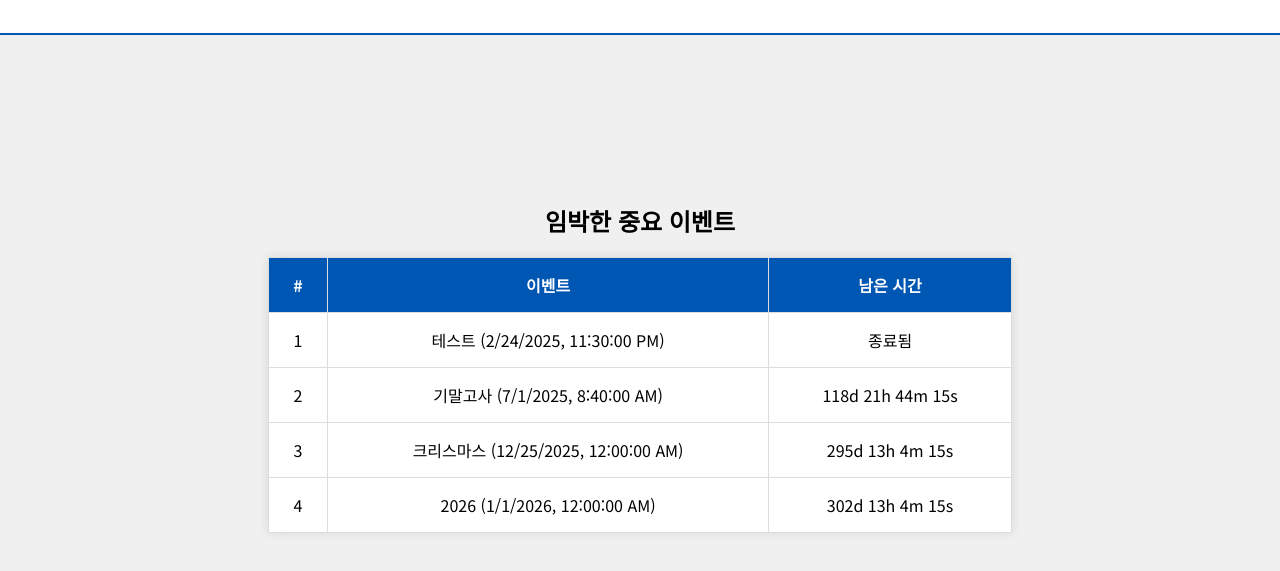
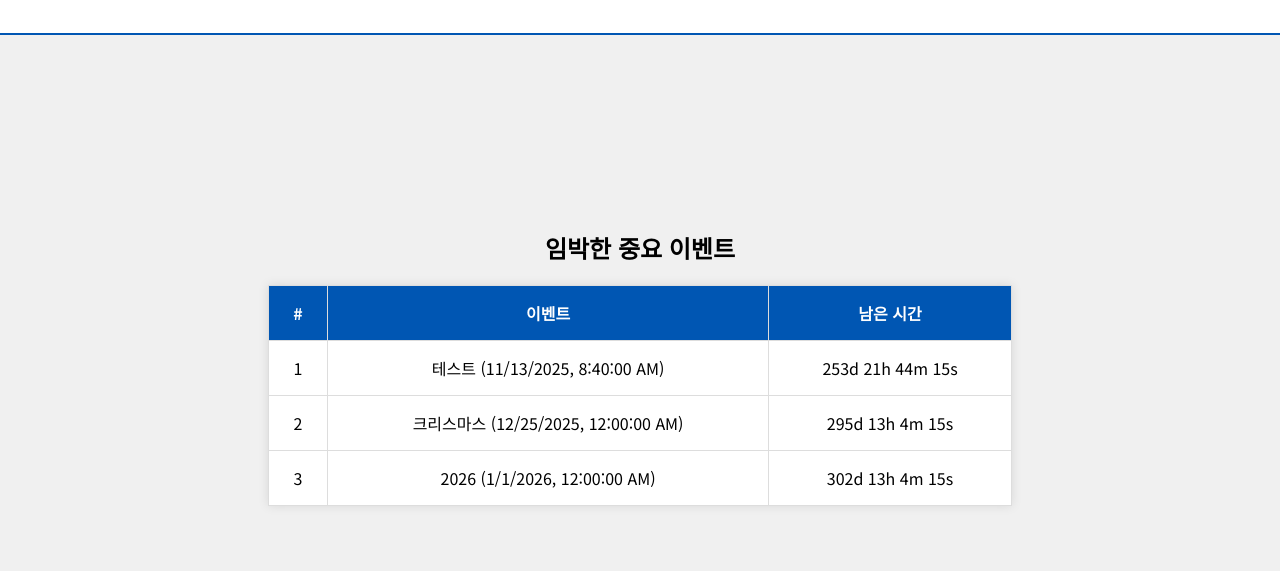
Before and after one commit to qpi-ipret/q-alim3rd, a plain HTML site: page index.html in a window 1280 px wide. Shown: the part 119-690 px from the top of the page. Drawn offline with Linux system fonts and the light colour scheme.

```diff
--- a/index.html
+++ b/index.html
@@ -105,8 +105,7 @@
     <script>
         document.addEventListener("DOMContentLoaded", function () {
             const events = [
-                { name: "테스트", date: "2025-02-24T23:30:00" },
-                { name: "기말고사", date: "2025-07-01T08:40:00" },
+                { name: "테스트", date: "2025-11-13T08:40:00" },
                 { name: "크리스마스", date: "2025-12-25T00:00:00" },
                 { name: "2026", date: "2026-01-01T00:00:00" }
             ];
```
